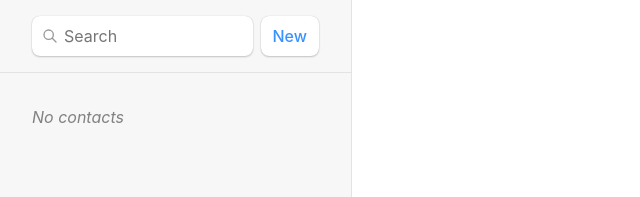
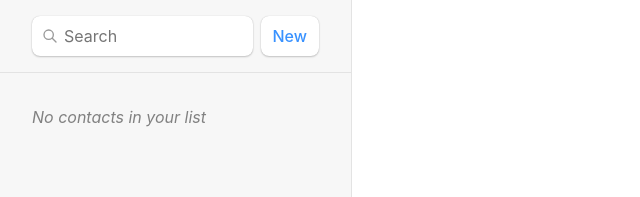
Before and after one commit to Chingiz-Kazim/Step-IT-Tasks, a React (Create React App) app: page / in a window 1280 px wide. Shown: the top 197 px of the page, without its empty margins (0-640 px from the left). Built offline with nearby package versions, Linux system fonts and the light colour scheme.

Commit message:
Change message  Changes to be committed: 	modified:   src/routes/root.jsx

```diff
--- a/src/routes/root.jsx
+++ b/src/routes/root.jsx
@@ -57,7 +57,7 @@ function Root() {
                         </ul>
                     ) : (
                         <p>
-                            <i>No contacts</i>
+                            <i>No contacts in your list</i>
                         </p>
                     )}
                 </nav>
```
